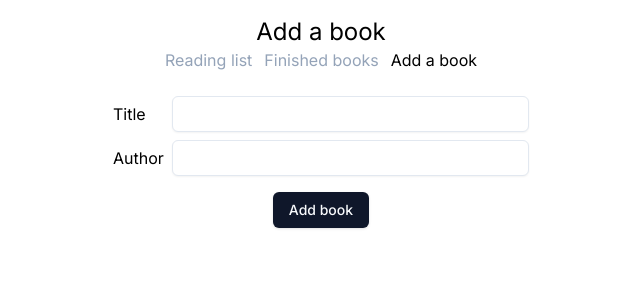
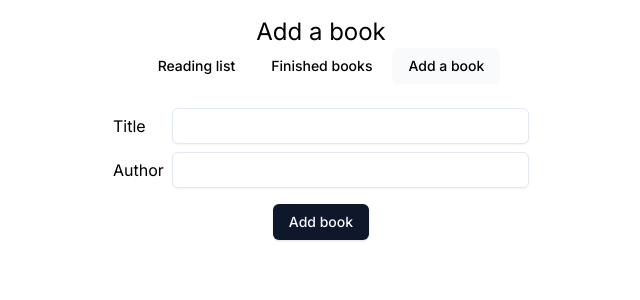
Before and after one commit to hwride/my-books, a Next.js app: page /addBook in a window 1280 px wide. Shown: the top 300 px of the page, without its empty margins (319-959 px from the left). Built offline with nearby package versions, Linux system fonts and the light colour scheme.

Commit message:
Add shadcn/ui nav menu.

```diff
--- a/components/MenuBar.tsx
+++ b/components/MenuBar.tsx
@@ -1,5 +1,12 @@
 import Link from 'next/link'
 import { useRouter } from 'next/router'
+import {
+  NavigationMenu,
+  NavigationMenuItem,
+  NavigationMenuLink,
+  NavigationMenuList,
+  navigationMenuTriggerStyle,
+} from '@/components/ui/navigation-menu'
 import { clsx } from 'clsx'
 
 const activeLinkClass = 'text-black'
@@ -23,23 +30,21 @@
 export function MenuBar({ className }: { className?: string }) {
   const router = useRouter()
   return (
-    <nav className={clsx('mx-auto w-fit', className)}>
-      <ol className="flex gap-3">
-        {menuConfig.map((config) => (
-          <li key={config.href}>
-            <Link
-              className={
-                router.pathname == config.href
-                  ? activeLinkClass
-                  : nonActiveLinkClass
-              }
-              href={config.href}
-            >
-              {config.title}
+    <NavigationMenu className={clsx(className, 'mx-auto')}>
+      <NavigationMenuList>
+        {menuConfig.map((component) => (
+          <NavigationMenuItem key={component.href}>
+            <Link href={component.href} legacyBehavior passHref>
+              <NavigationMenuLink
+                className={navigationMenuTriggerStyle()}
+                active={router.pathname == component.href}
+              >
+                {component.title}
+              </NavigationMenuLink>
             </Link>
-          </li>
+          </NavigationMenuItem>
         ))}
-      </ol>
-    </nav>
+      </NavigationMenuList>
+    </NavigationMenu>
   )
 }
--- /dev/null
+++ b/components/ui/navigation-menu.tsx
@@ -0,0 +1,128 @@
+import * as React from "react"
+import { ChevronDownIcon } from "@radix-ui/react-icons"
+import * as NavigationMenuPrimitive from "@radix-ui/react-navigation-menu"
+import { cva } from "class-variance-authority"
+
+import { cn } from "@/lib/utils"
+
+const NavigationMenu = React.forwardRef<
+  React.ElementRef<typeof NavigationMenuPrimitive.Root>,
+  React.ComponentPropsWithoutRef<typeof NavigationMenuPrimitive.Root>
+>(({ className, children, ...props }, ref) => (
+  <NavigationMenuPrimitive.Root
+    ref={ref}
+    className={cn(
+      "relative z-10 flex max-w-max flex-1 items-center justify-center",
+      className
+    )}
+    {...props}
+  >
+    {children}
+    <NavigationMenuViewport />
+  </NavigationMenuPrimitive.Root>
+))
+NavigationMenu.displayName = NavigationMenuPrimitive.Root.displayName
+
+const NavigationMenuList = React.forwardRef<
+  React.ElementRef<typeof NavigationMenuPrimitive.List>,
+  React.ComponentPropsWithoutRef<typeof NavigationMenuPrimitive.List>
+>(({ className, ...props }, ref) => (
+  <NavigationMenuPrimitive.List
+    ref={ref}
+    className={cn(
+      "group flex flex-1 list-none items-center justify-center space-x-1",
+      className
+    )}
+    {...props}
+  />
+))
+NavigationMenuList.displayName = NavigationMenuPrimitive.List.displayName
+
+const NavigationMenuItem = NavigationMenuPrimitive.Item
+
+const navigationMenuTriggerStyle = cva(
+  "group inline-flex h-9 w-max items-center justify-center rounded-md bg-white px-4 py-2 text-sm font-medium transition-colors hover:bg-slate-100 hover:text-slate-900 focus:bg-slate-100 focus:text-slate-900 focus:outline-none disabled:pointer-events-none disabled:opacity-50 data-[active]:bg-slate-100/50 data-[state=open]:bg-slate-100/50 dark:bg-slate-950 dark:hover:bg-slate-800 dark:hover:text-slate-50 dark:focus:bg-slate-800 dark:focus:text-slate-50 dark:data-[active]:bg-slate-800/50 dark:data-[state=open]:bg-slate-800/50"
+)
+
+const NavigationMenuTrigger = React.forwardRef<
+  React.ElementRef<typeof NavigationMenuPrimitive.Trigger>,
+  React.ComponentPropsWithoutRef<typeof NavigationMenuPrimitive.Trigger>
+>(({ className, children, ...props }, ref) => (
+  <NavigationMenuPrimitive.Trigger
+    ref={ref}
+    className={cn(navigationMenuTriggerStyle(), "group", className)}
+    {...props}
+  >
+    {children}{""}
+    <ChevronDownIcon
+      className="relative top-[1px] ml-1 h-3 w-3 transition duration-300 group-data-[state=open]:rotate-180"
+      aria-hidden="true"
+    />
+  </NavigationMenuPrimitive.Trigger>
+))
+NavigationMenuTrigger.displayName = NavigationMenuPrimitive.Trigger.displayName
+
+const NavigationMenuContent = React.forwardRef<
+  React.ElementRef<typeof NavigationMenuPrimitive.Content>,
+  React.ComponentPropsWithoutRef<typeof NavigationMenuPrimitive.Content>
+>(({ className, ...props }, ref) => (
+  <NavigationMenuPrimitive.Content
+    ref={ref}
+    className={cn(
+      "left-0 top-0 w-full data-[motion^=from-]:animate-in data-[motion^=to-]:animate-out data-[motion^=from-]:fade-in data-[motion^=to-]:fade-out data-[motion=from-end]:slide-in-from-right-52 data-[motion=from-start]:slide-in-from-left-52 data-[motion=to-end]:slide-out-to-right-52 data-[motion=to-start]:slide-out-to-left-52 md:absolute md:w-auto",
+      className
+    )}
+    {...props}
+  />
+))
+NavigationMenuContent.displayName = NavigationMenuPrimitive.Content.displayName
+
+const NavigationMenuLink = NavigationMenuPrimitive.Link
+
+const NavigationMenuViewport = React.forwardRef<
+  React.ElementRef<typeof NavigationMenuPrimitive.Viewport>,
+  React.ComponentPropsWithoutRef<typeof NavigationMenuPrimitive.Viewport>
+>(({ className, ...props }, ref) => (
+  <div className={cn("absolute left-0 top-full flex justify-center")}>
+    <NavigationMenuPrimitive.Viewport
+      className={cn(
+        "origin-top-center relative mt-1.5 h-[var(--radix-navigation-menu-viewport-height)] w-full overflow-hidden rounded-md border border-slate-200 bg-white text-slate-950 shadow data-[state=open]:animate-in data-[state=closed]:animate-out data-[state=closed]:zoom-out-95 data-[state=open]:zoom-in-90 md:w-[var(--radix-navigation-menu-viewport-width)] dark:border-slate-800 dark:bg-slate-950 dark:text-slate-50",
+        className
+      )}
+      ref={ref}
+      {...props}
+    />
+  </div>
+))
+NavigationMenuViewport.displayName =
+  NavigationMenuPrimitive.Viewport.displayName
+
+const NavigationMenuIndicator = React.forwardRef<
+  React.ElementRef<typeof NavigationMenuPrimitive.Indicator>,
+  React.ComponentPropsWithoutRef<typeof NavigationMenuPrimitive.Indicator>
+>(({ className, ...props }, ref) => (
+  <NavigationMenuPrimitive.Indicator
+    ref={ref}
+    className={cn(
+      "top-full z-[1] flex h-1.5 items-end justify-center overflow-hidden data-[state=visible]:animate-in data-[state=hidden]:animate-out data-[state=hidden]:fade-out data-[state=visible]:fade-in",
+      className
+    )}
+    {...props}
+  >
+    <div className="relative top-[60%] h-2 w-2 rotate-45 rounded-tl-sm bg-slate-200 shadow-md dark:bg-slate-800" />
+  </NavigationMenuPrimitive.Indicator>
+))
+NavigationMenuIndicator.displayName =
+  NavigationMenuPrimitive.Indicator.displayName
+
+export {
+  navigationMenuTriggerStyle,
+  NavigationMenu,
+  NavigationMenuList,
+  NavigationMenuItem,
+  NavigationMenuContent,
+  NavigationMenuTrigger,
+  NavigationMenuLink,
+  NavigationMenuIndicator,
+  NavigationMenuViewport,
+}
--- a/package.json
+++ b/package.json
@@ -18,6 +18,7 @@
     "@clerk/nextjs": "^4.19.0",
     "@prisma/client": "4.15.0",
     "@radix-ui/react-icons": "^1.3.0",
+    "@radix-ui/react-navigation-menu": "^1.1.3",
     "@radix-ui/react-slot": "^1.0.2",
     "@sentry/nextjs": "^7.55.2",
     "@types/node": "20.2.3",
--- a/pages/addBook.tsx
+++ b/pages/addBook.tsx
@@ -1,6 +1,5 @@
 import { Status } from '@prisma/client'
 import React, { FormEvent, useState } from 'react'
-import { clsx } from 'clsx'
 import Head from 'next/head'
 import { coreDictionary } from '@/components/dictionary/core'
 import { useRouter } from 'next/router'
```
Also changed, not shown: 1 other file (tests, documents, lock files or other folders).
